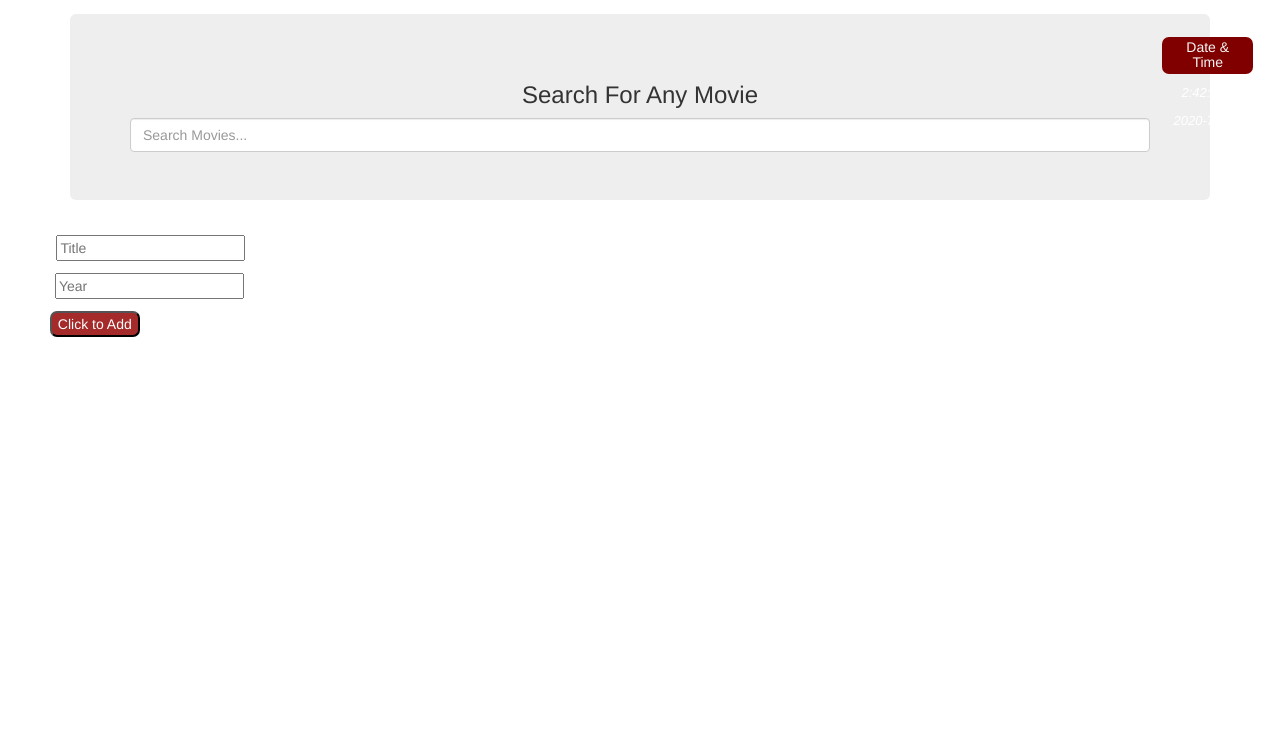
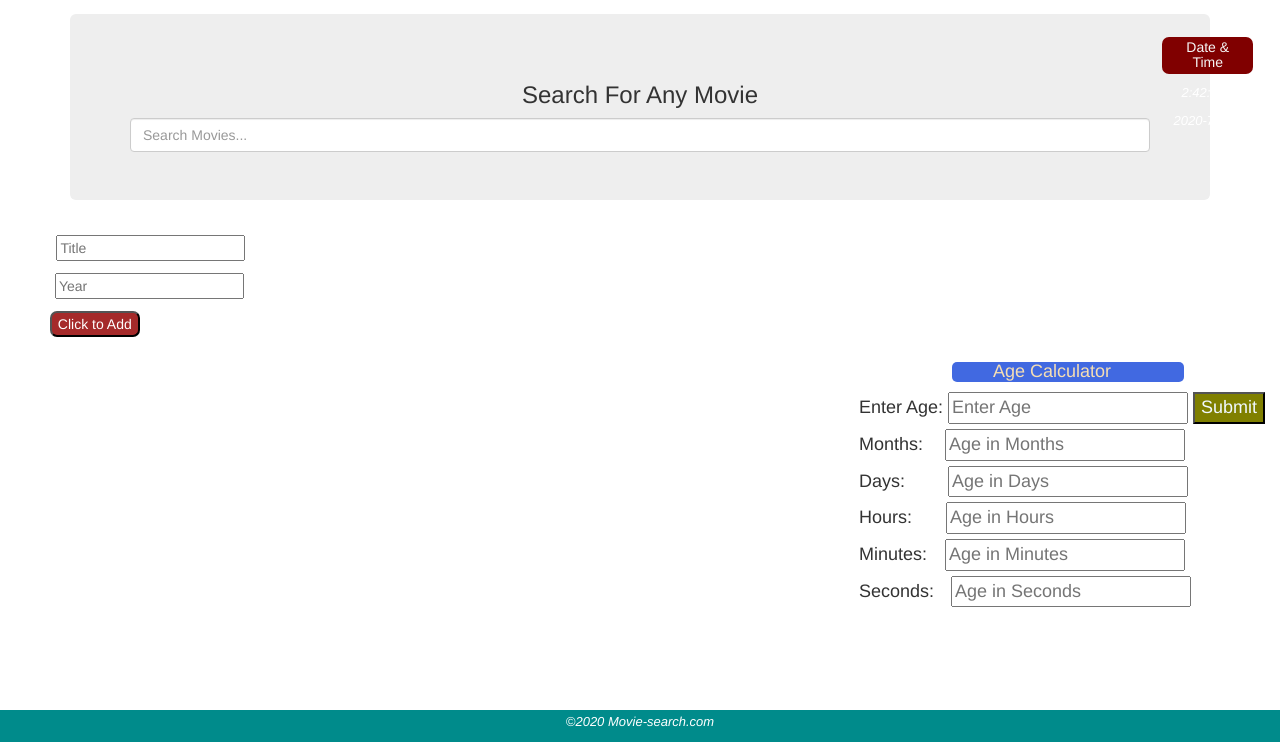
Before and after one commit to orfani1/movie-search, a plain HTML site: page index.html in a window 1280 px wide. Shown: the part 58-800 px from the top of the page. Drawn offline with nearby package versions, Linux system fonts and the light colour scheme; some packages are replaced by stand-ins of ours; a script that the page names is missing.

Commit message:
Added calculator

```diff
--- a/css/style.css
+++ b/css/style.css
@@ -34,6 +34,7 @@ h5{
   margin-right: 1%;
   position: sticky;
 
+
 }
 
 #btn {
@@ -42,12 +43,67 @@ h5{
   border-radius: 7px;
 }
 
-a:hover {
-  background-color: yellow;
+#btn:hover{
+  background-color: gray;
 }
 
 #yr{
   margin-left: 0.7%;
+}
+
+.kabul{
+  margin-top: 10px;
+  margin-bottom: 5%;
+  margin-right: 15px;
+  font-size: 18px;
+  float: right;
+}
+
+input:nth-child(3){
+  background-color: olive;
+  color: aliceblue;
+}
+
+div:hover input:nth-child(3){
+  background-color: darkgoldenrod;
+}
+
+input:nth-child(5){
+  margin-left: 17px;
+  margin-top: 5px;
+}
+
+input:nth-child(7){
+  margin-left: 38px;
+  margin-top: 5px;
+  color: black;
+}
+
+input:nth-child(9){
+  margin-left: 29px;
+  margin-top: 5px;
+}
+
+input:nth-child(11){
+  margin-left: 13px;
+  margin-top: 5px;
+}
+
+input:nth-child(13){
+  margin-left: 12px;
+  margin-top: 5px;
+}
+
+h4{
+
+  color: wheat;
+  background-color: royalblue;
+  padding-left:10%;
+  padding-right: 1%;
+  margin-left: 23%;
+  margin-right: 20%;
+  border-radius: 5px;
+
 }
 
 /*Movies width*/
@@ -63,4 +119,16 @@ a:hover {
     #movies .col-md-3 img{
       height:240px;
     }
+
+    footer{
+      position: fixed;
+      width: 100%;
+      text-align: center;
+      padding-top: 3px;
+      margin-top: px;
+      background-color: darkcyan;
+      left: 0;
+      bottom: 0;
+    }
+
   }
--- a/index.html
+++ b/index.html
@@ -59,51 +59,29 @@
       </div>
    </form>
 
-  <!--End of local storage-->
-  <script src="https://cdn.jsdelivr.net/npm/sweetalert2@9"></script>
+
+      <div class="kabul">
+        <h4>Age Calculator</h4>
+    Enter Age:
+    <input type="text" id="age" placeholder="Enter Age" />
+    <input type="Submit" onclick="change()" /> <br />
+    Months:
+    <input type="text" id="months" placeholder="Age in Months" /><br/>
+    Days:
+    <input type="text" id="days" placeholder="Age in Days" /><br/>
+    Hours:
+    <input type="text" id="hours" placeholder="Age in Hours" /><br/>
+    Minutes:
+    <input type="text" id="minutes" placeholder="Age in Minutes" /><br/>
+    Seconds:
+    <input type="text" id="seconds" placeholder="Age in Seconds" /><br/>
+    </div>
+
+      <!--End of local storage-->
+<script src="https://cdn.jsdelivr.net/npm/sweetalert2@9"></script>
 </script>
-    <script>
-      let movies = [];
-      // example {id:1592304983049, title: 'Deadpool', year: 2015}
-      const addMovie = (ev)=>{
-          ev.preventDefault();  //to stop the form submitting
-          //Alert box
-          Swal.fire (
-            'Good Job',
-            'Added Successfully!'
-          )
 
-          let movie = {
-              id: Date.now(),
-              title: document.getElementById('title').value,
-              year: document.getElementById('yr').value
-         }
 
-          movies.push(movie);
-          //document.forms[0].reset(); // to clear the form for the next entries
-          document.querySelector('form').reset();
-
-          //for display purposes only
-          console.warn('added' , {movies});
-          let pre = document.querySelector('msg pre');
-          //pre.textContent = '\n' + JSON.stringify(movies, '\t', 2);
-
-          //saving to localStorage
-          localStorage.setItem('MyMovieList', JSON.stringify(movies) );
-        }
-          document.addEventListener('DOMContentLoaded', ()=>{
-          document.getElementById('btn').addEventListener('click', addMovie);
-      });
-
-  </script>
-
-  <!--jquery script and Js Tags-->
-  <script
-  src="https://code.jquery.com/jquery-3.5.1.min.js"
-  integrity="sha256-9/aliU8dGd2tb6OSsuzixeV4y/faTqgFtohetphbbj0="
-  crossorigin="anonymous"></script>
-  <script src="https://unpkg.com/axios/dist/axios.min.js"></script>
-  <script src="js/main.js"></script>
   <script>
 
     var today = new Date();
@@ -116,5 +94,20 @@
     document.getElementById("p1").innerHTML = time;
 
     </script>
+
+  <!--jquery script and Js Tags-->
+  <script
+  src="https://code.jquery.com/jquery-3.5.1.min.js"
+  integrity="sha256-9/aliU8dGd2tb6OSsuzixeV4y/faTqgFtohetphbbj0="
+  crossorigin="anonymous"></script>
+  <script src="https://unpkg.com/axios/dist/axios.min.js"></script>
+  <script src="js/main.js"></script>
+  <script src="js/movie.js"></script>
+  <script src="js/calculate.js"></script>
+</script>
+
+<footer>
+  <p>&copy;2020 Movie-search.com</p>
+</footer>
   </body>
 </html>
--- /dev/null
+++ b/js/calculate.js
@@ -0,0 +1,9 @@
+function change(){
+    var age = document.getElementById('age').value;
+    document.getElementById('months').value = (age * 12)+ "Months";
+    document.getElementById('days').value = (age * 12 * 30)+ "Days";
+    document.getElementById('hours').value = (age * 12 * 30 * 24)+ "Hours";
+    document.getElementById('minutes').value = (age * 12 * 30 * 24 * 60)+ "Minutes";
+    document.getElementById('seconds').value = (age * 12 * 30 * 24 * 60 * 60)+ "Seconds";
+
+}
--- /dev/null
+++ b/js/movie.js
@@ -0,0 +1,32 @@
+
+      let movies = [];
+      // example {id:1592304983049, title: 'Deadpool', year: 2015}
+      const addMovie = (ev)=>{
+          ev.preventDefault();  //to stop the form submitting
+          //Alert box
+          Swal.fire (
+            'Good Job',
+            'Added Successfully!'
+          )
+
+          let movie = {
+              id: Date.now(),
+              title: document.getElementById('title').value,
+              year: document.getElementById('yr').value
+         }
+
+          movies.push(movie);
+          //document.forms[0].reset(); // to clear the form for the next entries
+          document.querySelector('form').reset();
+
+          //for display purposes only
+          console.warn('added' , {movies});
+          let pre = document.querySelector('msg pre');
+          //pre.textContent = '\n' + JSON.stringify(movies, '\t', 2);
+
+          //saving to localStorage
+          localStorage.setItem('MyMovieList', JSON.stringify(movies) );
+        }
+          document.addEventListener('DOMContentLoaded', ()=>{
+          document.getElementById('btn').addEventListener('click', addMovie);
+      });
```
Also changed, not shown: 1 other file.
